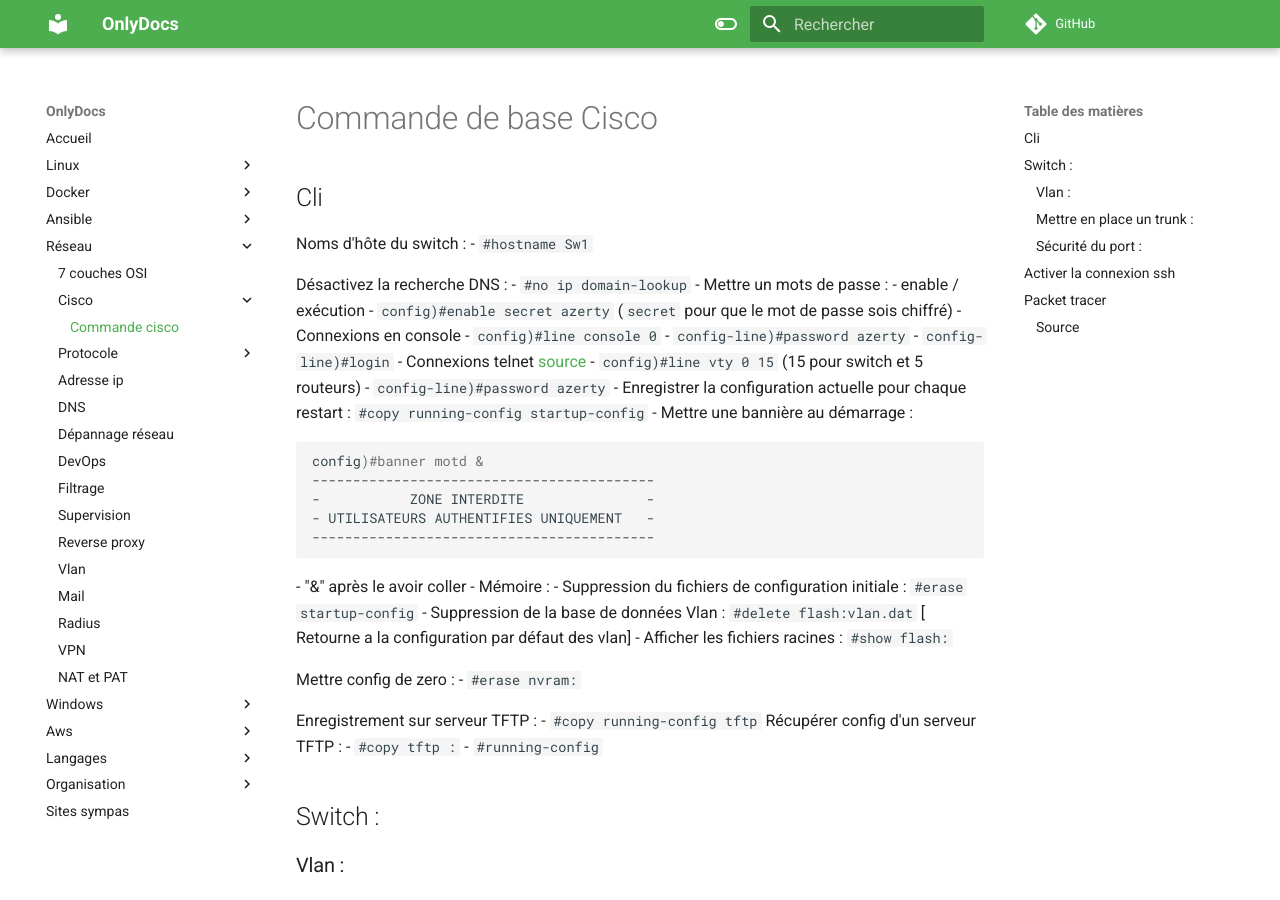
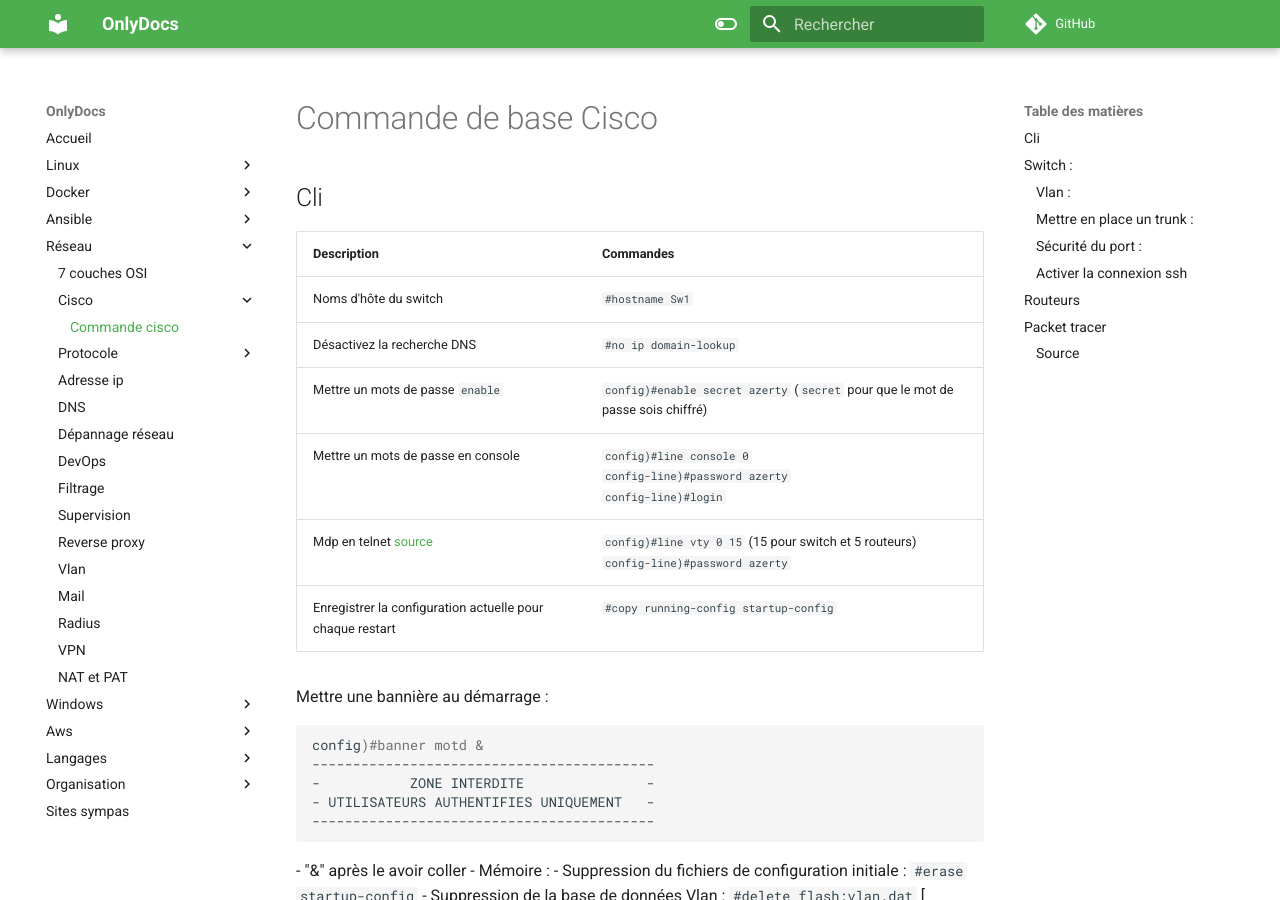
Before and after one commit to Theonlymore/OnlyDocs, an MkDocs documentation site: the page built from docs/reseau/cisco/commandeCisco.md, in a window 1280 px wide and 900 px high. Built offline with MkDocs 1.6.1 and Material for MkDocs 9.7.7, drawn with Linux system fonts in a browser that asks for light colours; comment, search, counter and statistics services are not loaded.

Commit message:
Update commandeCisco.md

````diff
--- a/docs/reseau/cisco/commandeCisco.md
+++ b/docs/reseau/cisco/commandeCisco.md
@@ -2,23 +2,16 @@
 
 ## Cli
 
-Noms d'hôte du switch :
-    - `#hostname Sw1`
+| Description | Commandes |
+| --------- | ----------- |
+| Noms d'hôte du switch | `#hostname Sw1` |
+| Désactivez la recherche DNS | `#no ip domain-lookup` |
+| Mettre un mots de passe `enable` | `config)#enable secret azerty` (`secret` pour que le mot de passe sois chiffré) |
+| Mettre un mots de passe en console | `config)#line console 0` <br>`config-line)#password azerty`<br>`config-line)#login`|
+| Mdp en telnet [source](https://formip.com/securisation-ios-cisco/) | `config)#line vty 0 15` (15 pour switch et 5 routeurs) <br>`config-line)#password azerty`|
+| Enregistrer la configuration actuelle pour chaque restart | `#copy running-config startup-config` |
 
-Désactivez la recherche DNS :
-    -  `#no ip domain-lookup`
-- Mettre un mots de passe :
-    - enable / exécution
-        - `config)#enable secret azerty` (`secret` pour que le mot de passe sois chiffré)
-    - Connexions en console
-        - `config)#line console 0`
-        - `config-line)#password azerty`
-        - `config-line)#login`
-    - Connexions telnet [source](https://formip.com/securisation-ios-cisco/)
-        - `config)#line vty 0 15` (15 pour switch et 5 routeurs)
-        - `config-line)#password azerty`
-    - Enregistrer la configuration actuelle pour chaque restart : `#copy running-config startup-config`
-    - Mettre une bannière au démarrage :
+Mettre une bannière au démarrage :
 
 ```bash
 config)#banner motd &
@@ -94,9 +87,13 @@ Désactivation du port-security
   - `config-if)#no switchport port-security`
 
 
-## Activer la connexion ssh
+### Activer la connexion ssh
 
 [lien](https://www.clemanet.com/activation-ssh.php)
+
+
+## Routeurs
+
 
 ## Packet tracer
 
````
